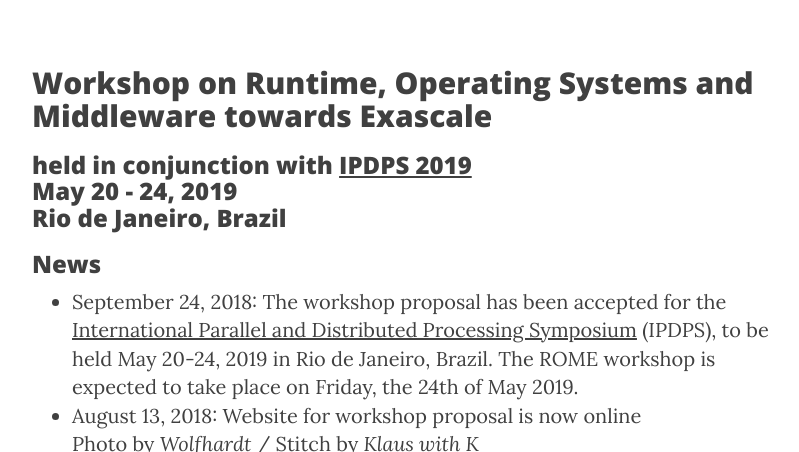
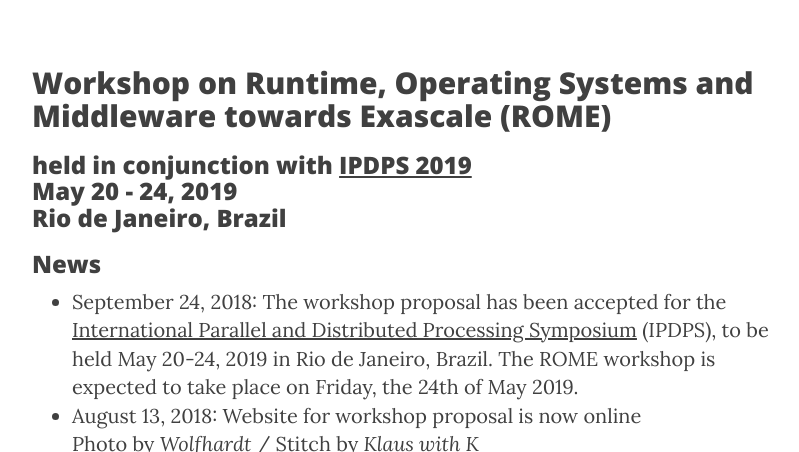
Before and after one commit to WROME/wrome.github.io, a Jekyll site: the page built from rio2019.md, in a window 1280 px wide and 900 px high, cut to the strip 448-900 px from the top of the window. Shown: the whole strip, without its empty margins (233-1032 px from the left). Built offline with Jekyll 4.4.1, drawn with Linux system fonts in a browser that asks for light colours; nearby versions of some CDN libraries.

Commit message:
Cosmetic change

```diff
--- a/rio2019.md
+++ b/rio2019.md
@@ -5,7 +5,7 @@
 header-img: "img/rio.jpg"
 ---
 
-## Workshop on Runtime, Operating Systems and Middleware towards Exascale
+## Workshop on Runtime, Operating Systems and Middleware towards Exascale (ROME)
 
 ### held in conjunction with [IPDPS 2019](http://www.ipdps.org)<br> May 20 - 24, 2019<br>Rio de Janeiro, Brazil
 
```
